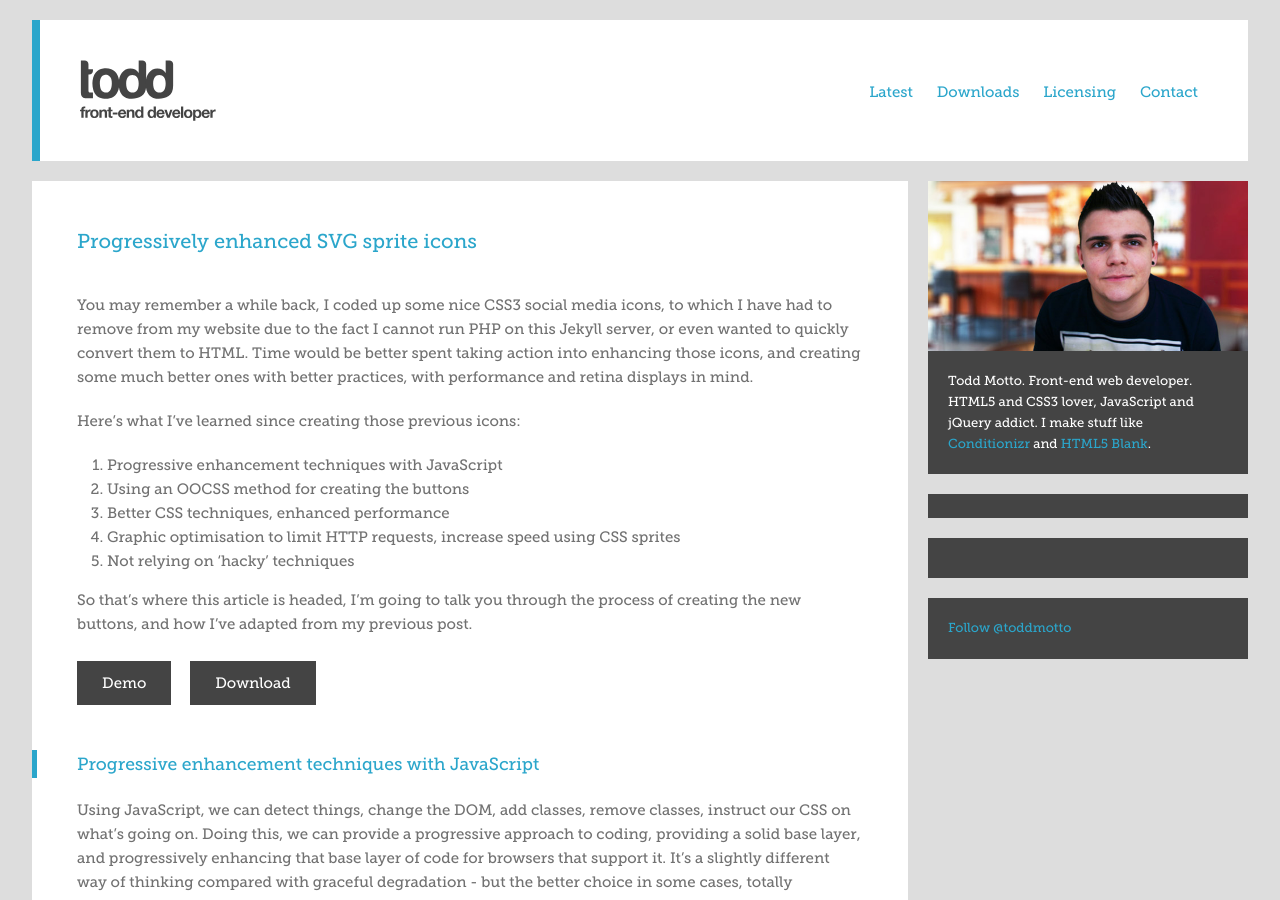
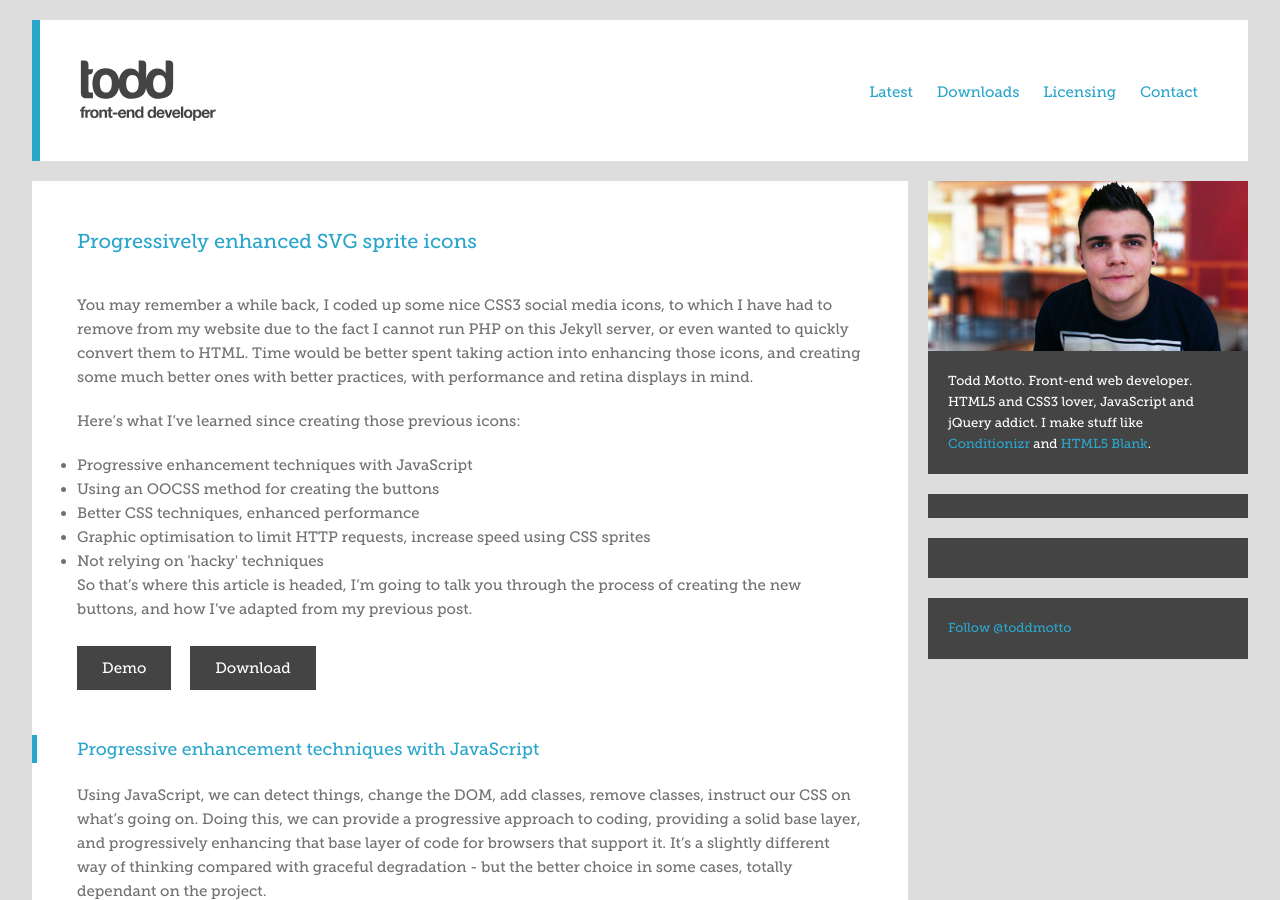
Before and after one commit to lechoo/toddmotto.github.com, a Jekyll site: the page built from _posts/2013-03-01-progressively-enhanced-svg-sprite-icons.md, in a window 1280 px wide and 900 px high. Built offline with Jekyll 4.4.1, drawn with Linux system fonts in a browser that asks for light colours; Markdown is read by kramdown in place of the engine named in the settings; comment, search, counter and statistics services are not loaded; some of the changed lines change nothing that is shown.

Commit message:
SVG Sprites

```diff
--- a/_posts/2013-03-01-progressively-enhanced-svg-sprite-icons.md
+++ b/_posts/2013-03-01-progressively-enhanced-svg-sprite-icons.md
@@ -7,11 +7,13 @@ title: Progressively enhanced SVG sprite icons
 You may remember a while back, I coded up some nice CSS3 social media icons, to which I have had to remove from my website due to the fact I cannot run PHP on this Jekyll server, or even wanted to quickly convert them to HTML. Time would be better spent taking action into enhancing those icons, and creating some much better ones with better practices, with performance and retina displays in mind.
 
 Here's what I've learned since creating those previous icons:
-1. Progressive enhancement techniques with JavaScript
-2. Using an OOCSS method for creating the buttons
-3. Better CSS techniques, enhanced performance
-4. Graphic optimisation to limit HTTP requests, increase speed using CSS sprites
-5. Not relying on 'hacky' techniques
+<ul>
+	<li>Progressive enhancement techniques with JavaScript</li>
+	<li>Using an OOCSS method for creating the buttons</li>
+	<li>Better CSS techniques, enhanced performance</li>
+	<li>Graphic optimisation to limit HTTP requests, increase speed using CSS sprites</li>
+	<li>Not relying on 'hacky' techniques</li>
+</ul>
 
 So that's where this article is headed, I'm going to talk you through the process of creating the new buttons, and how I've adapted from my previous post.
 
```
